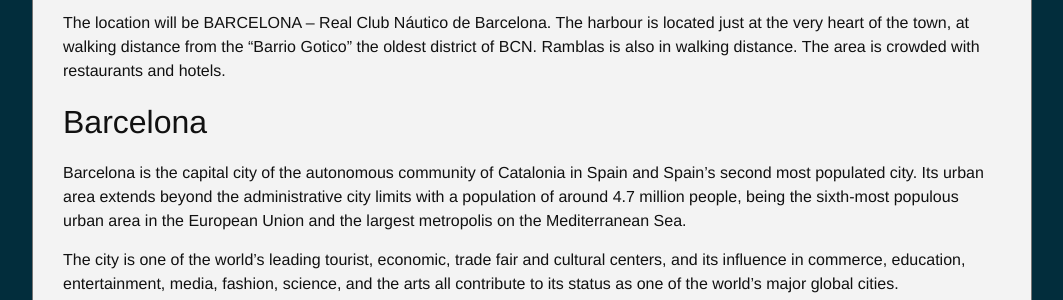
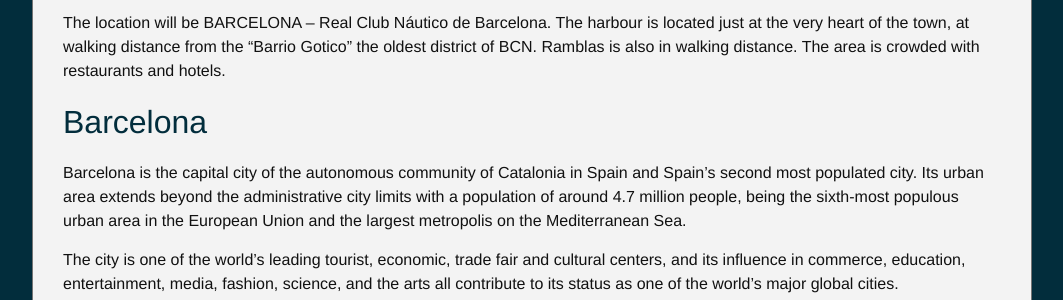
Before and after one commit to esacup2016/esacup2016.github.io, a Jekyll site: the page built from pages/location.md, in a window 1280 px wide. Shown: the part 560-860 px from the top of the page, without its empty margins (108-1171 px from the left). Built offline with Jekyll 4.4.1, drawn with Linux system fonts in a browser that asks for light colours.

Commit message:
Change color of headings

```diff
--- a/_sass/_base.scss
+++ b/_sass/_base.scss
@@ -81,6 +81,7 @@ li {
  */
 h1, h2, h3, h4, h5, h6 {
     font-weight: 300;
+    color: $heading-color;
 }
 
 
--- a/css/main.scss
+++ b/css/main.scss
@@ -13,9 +13,10 @@ $base-line-height: 1.5;
 
 $spacing-unit:     30px;
 
+$page-backdrop-color: #022d3c;
 $text-color:       #111;
-$page-backdrop-color: #022d3c;
 $site-title-color: lighten($page-backdrop-color, 15%);
+$heading-color: $page-backdrop-color;
 
 $background-color: #f3f3f3;
 $border-color: darken($background-color, 50%);
```
